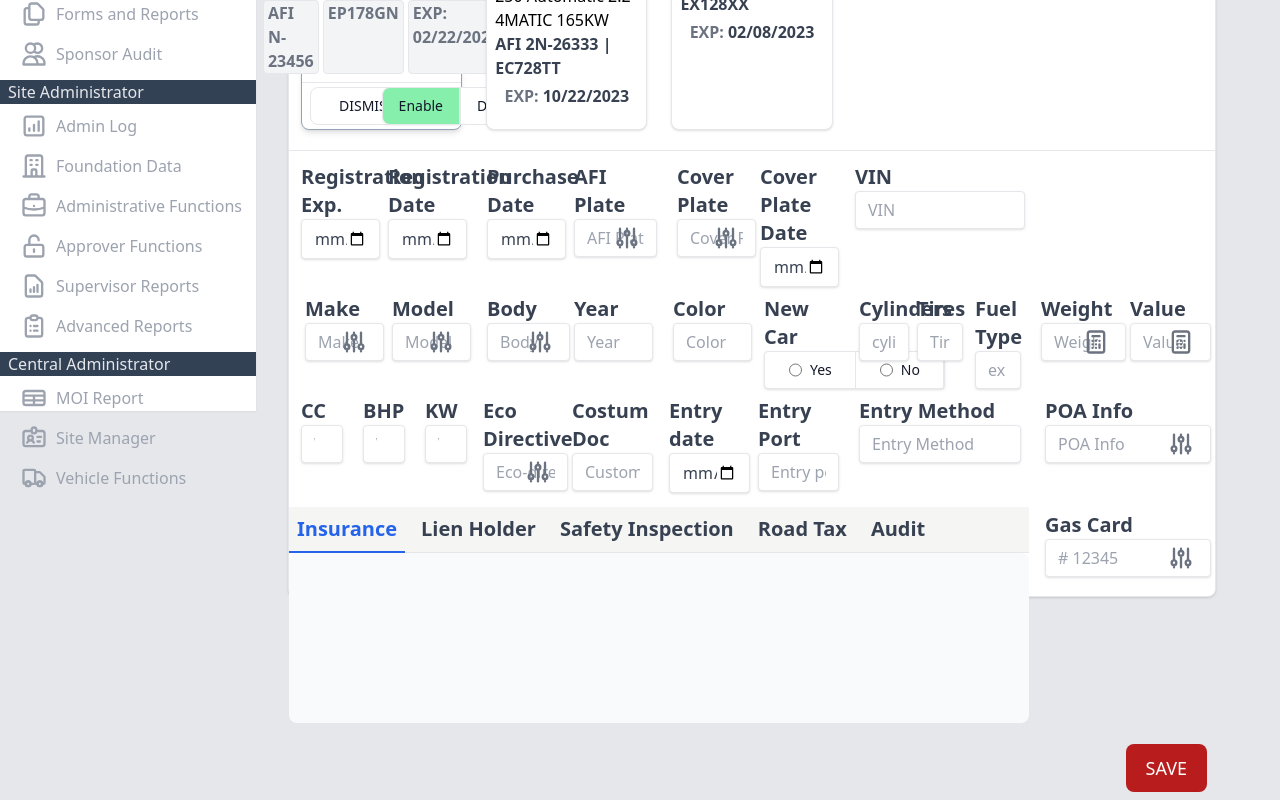
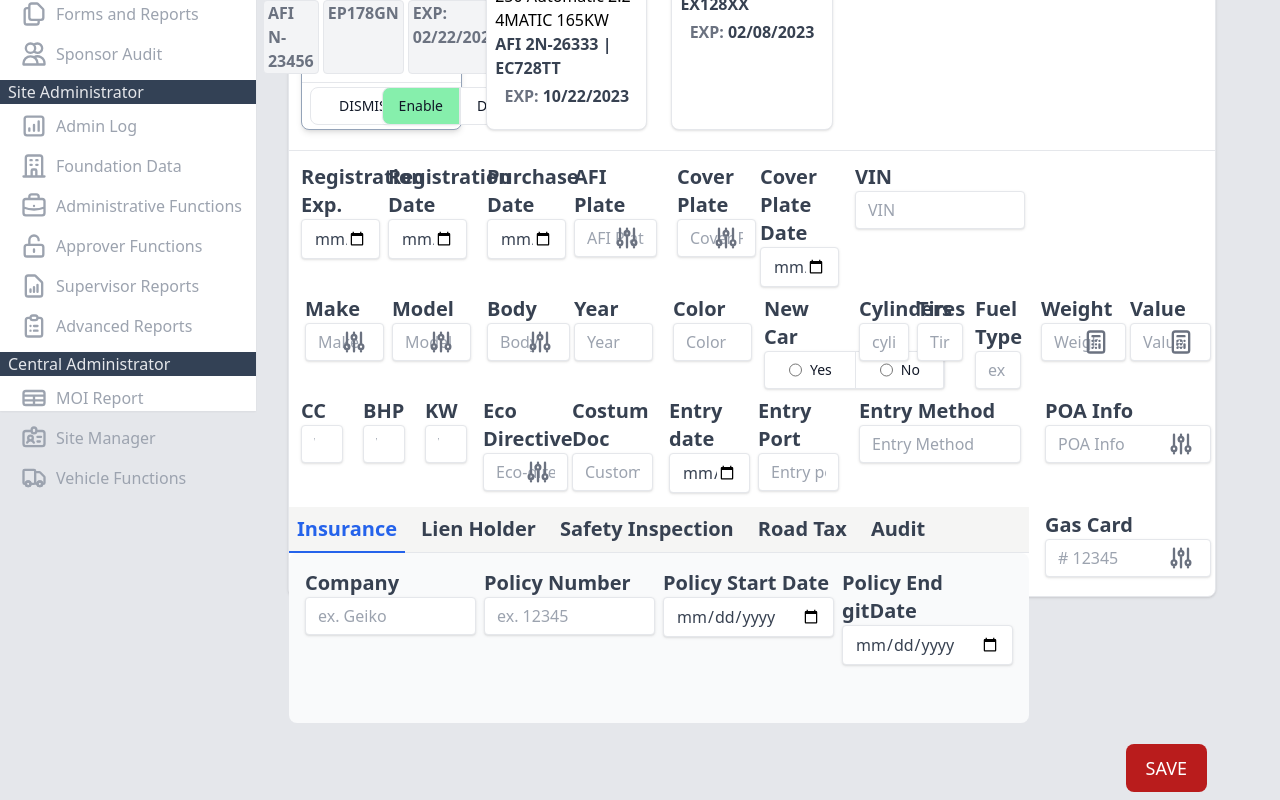
Before and after one commit to ccavalleri/cmvro, a Next.js app: page /Operator/VehiclesEdit in a window 1280 px wide. Shown: the part 455-1255 px from the top of the page. Built offline with nearby package versions, Linux system fonts and the light colour scheme; what tw-elements would draw is missing.

Commit message:
updating insurance section

```diff
--- a/pages/Operator/VehiclesEdit.js
+++ b/pages/Operator/VehiclesEdit.js
@@ -629,7 +629,62 @@ export default function VehiclesEdit() {
                       id="profile"
                       role="tabpanel"
                       aria-labelledby="profile-tab"
-                    ></div>
+                    >
+                      <div className="grid grid-cols-4">
+                        <div className="">
+                          <Inputfield
+                            key="entryMethod"
+                            name="entryMethod"
+                            placeholder="ex. Geiko"
+                            errorMessage=""
+                            maxlength="50"
+                            label="Company"
+                            type="text"
+                            required="true"
+                            value=""
+                          />
+                        </div>
+                        <div className="">
+                          <Inputfield
+                            key="policyNumber"
+                            name="policyNumber"
+                            placeholder="ex. 12345"
+                            errorMessage=""
+                            maxlength="50"
+                            label="Policy Number"
+                            type="text"
+                            required="true"
+                            value=""
+                          />
+                        </div>
+                        <div className="">
+                          <Inputfield
+                            key="policySD"
+                            name="policySD"
+                            placeholder="ex. "
+                            errorMessage=""
+                            maxlength="50"
+                            label="Policy Start Date"
+                            type="date"
+                            required="true"
+                            value=""
+                          />
+                        </div>
+                        <div className="">
+                          <Inputfield
+                            key="policyED"
+                            name="policyED"
+                            placeholder="ex. "
+                            errorMessage=""
+                            maxlength="50"
+                            label="Policy End gitDate"
+                            type="date"
+                            required="true"
+                            value=""
+                          />
+                        </div>
+                      </div>
+                    </div>
                     <div
                       className="hidden p-4 rounded-lg bg-gray-50 dark:bg-gray-800"
                       id="dashboard"
```
